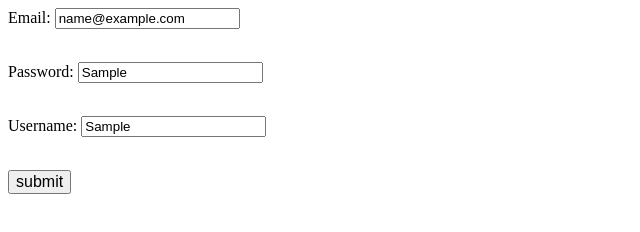
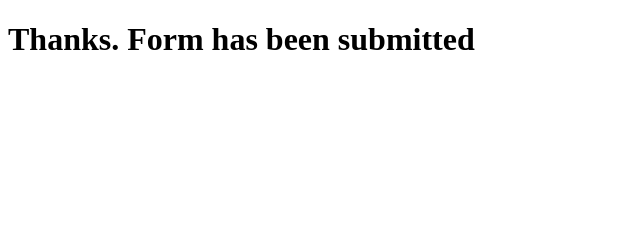
Before and after one commit to ugurnur/js-form-validation, a website: page index.html in a window 1280 px wide. Both pictures are taken after typing "name@example.com", "Sample", "Sample" into the empty fields and a click on the input "submit". Shown: the whole page, without its empty margins (0-640 px from the left). Drawn offline with Linux system fonts and the light colour scheme.

Commit message:
working version

```diff
--- a/app.js
+++ b/app.js
@@ -1,8 +1,7 @@
-console.log("hello");
-
+"use strict";
 const myform = document.querySelector("form");
 const inputs = document.querySelectorAll("input");
-const errors = document.querySelectorAll(".errors");
+const errors = document.querySelectorAll(".error");
 const required = ["email", "username"];
 
 // preventing submit button to refresh the page
@@ -10,12 +9,17 @@ myform.addEventListener("submit", validate);
 
 function validate(e) {
   e.preventDefault();
-  let data = {};
+  let err = false;
+  console.log("err1", err);
+
+  errors.forEach(item => item.classList.add("hide"));
+  document
+    .querySelectorAll(".error-border")
+    .forEach(item => item.classList.remove("error-border"));
+
   inputs.forEach(el => {
     let nameProp = el.getAttribute("name");
-    let err = false;
     if (nameProp !== null) {
-      data[nameProp] = el.value;
       if (el.value.length === 0 && required.includes(nameProp)) {
         addError(el, "Required Field", nameProp);
         err = true;
@@ -23,15 +27,31 @@ function validate(e) {
       if (nameProp === "email") {
         let exp = /([A-Za-z0-9._-]+@[A-Za-z0-9._-]+\.[A-Za-z0-9]+)\w+/;
         let result = exp.test(el.value);
-        if (!result) console.log("not valid email addres");
-        err = true;
+        if (!result) addError(el, "not valid email addres", nameProp);
+        // err = true;
+      }
+
+      if (nameProp === "password") {
+        let exp = /[A-Za-z0-9]+$/;
+        let result = exp.test(el.value);
+        if (!result) {
+          addError(el, "Only numbers and letters", nameProp);
+          err = true;
+        }
+        if (!(el.value.length > 3 && el.value.length < 9)) {
+          addError(el, "Must be between 3 and 8 characters", nameProp);
+          err = true;
+        }
       }
     }
-
-    console.log(el.value);
   });
-
-  console.log(data);
+  console.log(err);
+  if (!err) {
+    document.querySelector("form").classList.add("hide");
+    let h1 = document.createElement("H1");
+    h1.textContent = "Thanks. Form has been submitted";
+    document.body.appendChild(h1);
+  }
 }
 
 function addError(el, msg, nameProp) {
--- a/style.css
+++ b/style.css
@@ -1,5 +1,5 @@
 .hide {
-  display: block;
+  display: none;
 }
 .error {
   color: bold;
```
